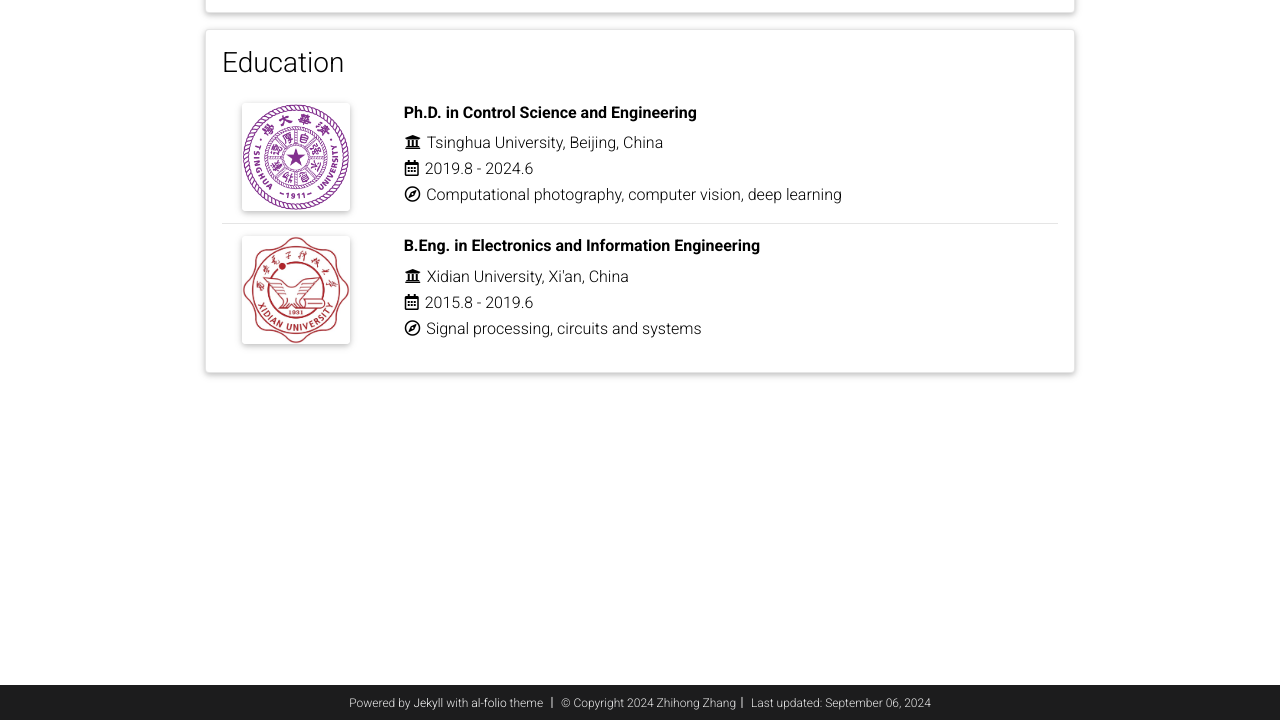
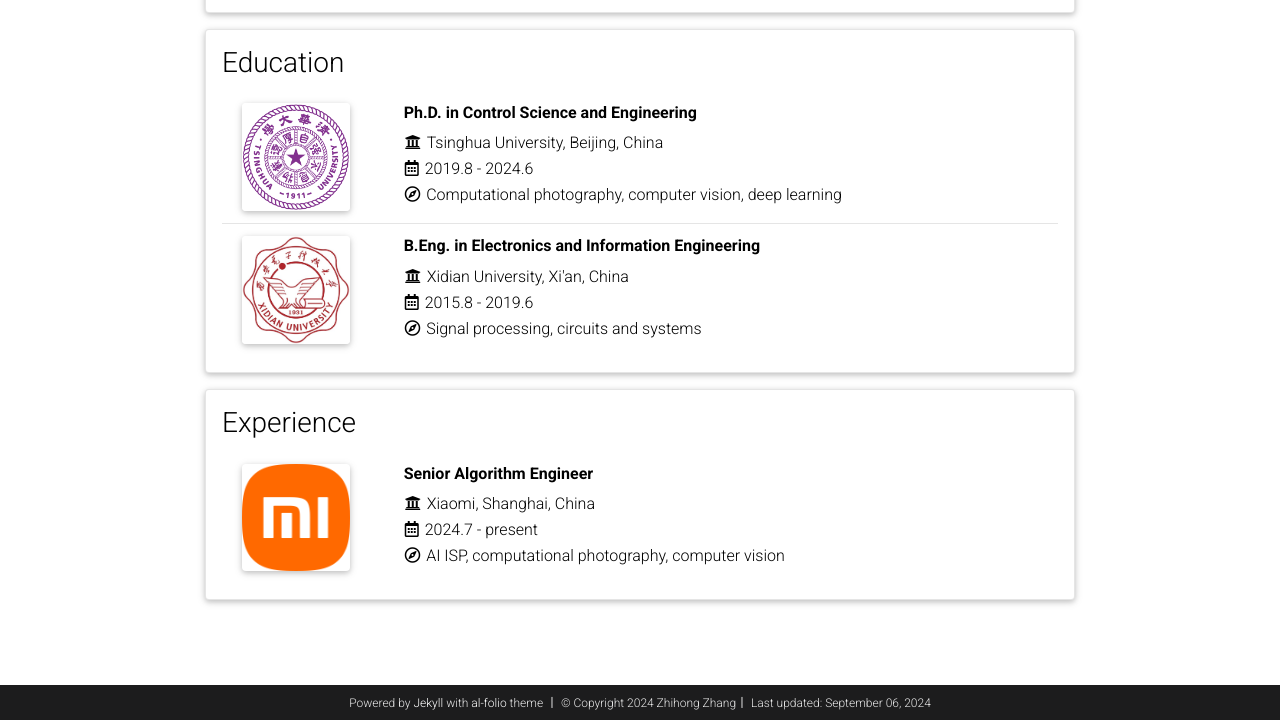
Before and after one commit to zhihongz/zhihongz.github.io, a Jekyll site: the page built from _pages/cv.md, in a window 1280 px wide and 1072 px high, cut to the strip 352-1072 px from the top of the window. Built offline with Jekyll 4.4.1, drawn with Linux system fonts in a browser that asks for light colours; full-size pictures stand in for the smaller copies a plugin makes; comment, search, counter and statistics services are not loaded; a style sheet for code colours, icons or effects is not loaded.

Commit message:
update engineering&IJCV paper and work info

```diff
--- a/_data/cv.yml
+++ b/_data/cv.yml
@@ -36,12 +36,14 @@
 #         - Description 1.
 #         - Description 2.
 
-# - title: Experience
-#   type: time_table
-#   contents:
-#     - title: Professor of Theoretical Physics
-#       institution: Institute for Advanced Study, Princeton University
-#       year: 1933 - 1955
+- title: Experience
+  type: badge_table
+  contents:
+    - title: Senior Algorithm Engineer
+      institution: Xiaomi, Shanghai, China
+      year: 2024.7 - present
+      maindescription: AI ISP, computational photography, computer vision
+      badge: xiaomi.png
 #       description:
 #         - Description 1.
 #         - Description 2.
@@ -49,25 +51,8 @@
 #           contents:
 #             - Sub-description 1.
 #             - Sub-description 2.
-#     - title: Visiting Professor
-#       institution: California Institute of Technology, Pasadena, California, US
-#       year: 1933
-#       description:
-#         - Description 1.
-#         - Description 2.
 
-#     - title: Director
-#       institution: Kaiser Wilhelm Institute for Physics, Berlin, Germany.
-#       year: 1917-1933
 
-#     - title: Professor of Theoretical Physics
-#       institution: Karl-Ferdinand University, Prague, Czechoslovakia
-#       year: 1911 - 1917
-#       description:
-
-#     - title: Associate Professor of Theoretical Physics
-#       institution: University of Zurich, Zurich, Switzerland
-#       year: 1909 - 1911
 
 # - title: Open Source Projects
 #   type: time_table
```
Also changed, not shown: _bibliography/papers.bib (+28 -0 lines), _news/news_5.md (added, +7 -0 lines), _news/news_6.md (added, +7 -0 lines), _pages/about.md (+1 -1 lines), assets/img/badge/xiaomi.png (added).
